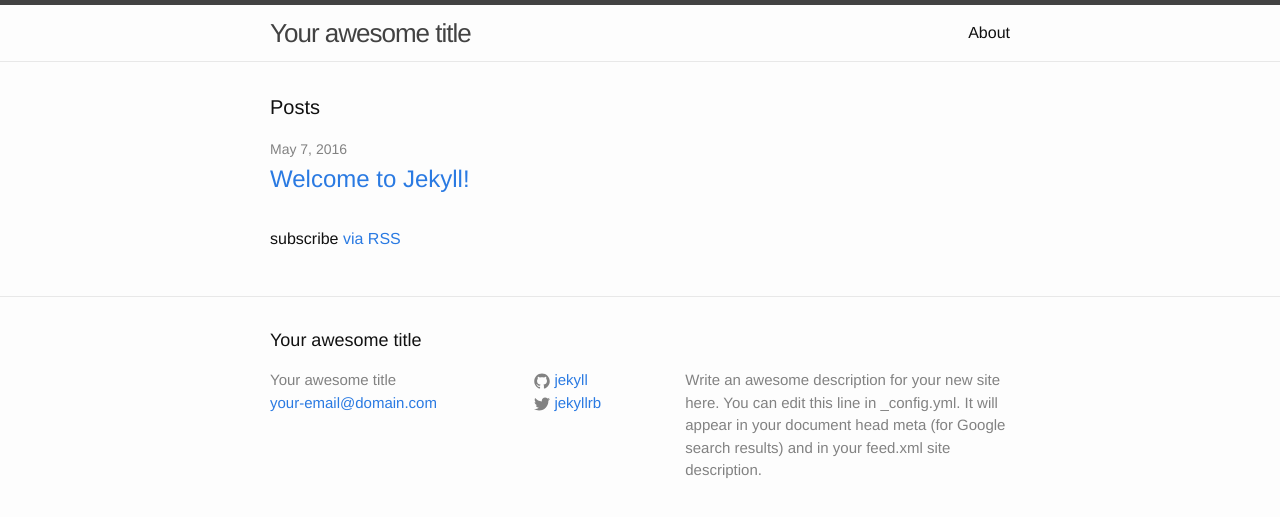
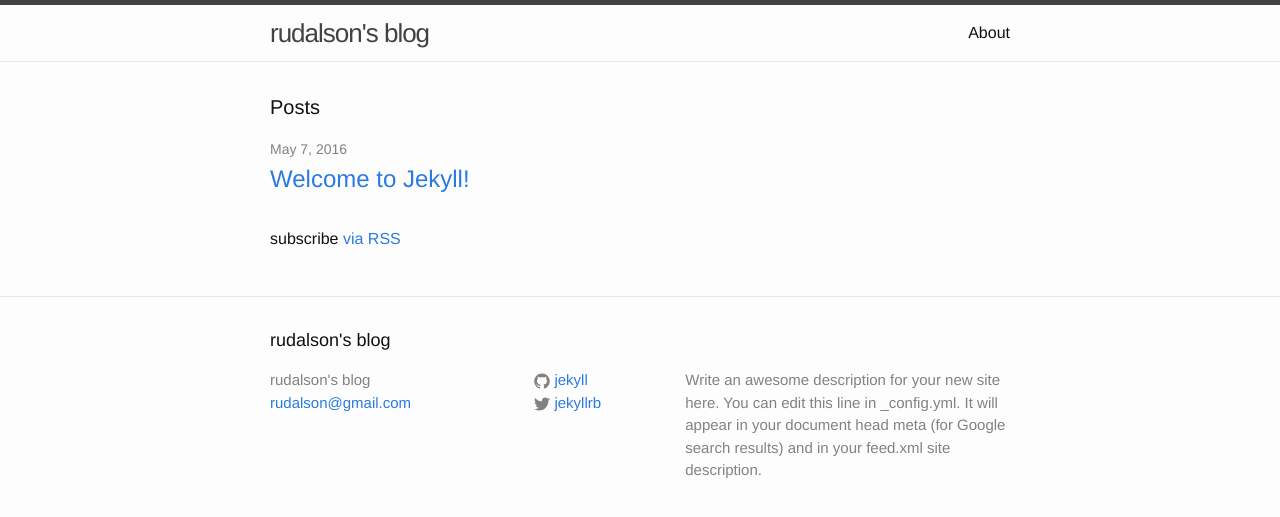
Before and after one commit to rudalson/rudalson.github.io, a Jekyll site: the page built from index.html, in a window 1280 px wide. Shown: the top 517 px of the page. Built offline with Jekyll 4.4.1, drawn with Linux system fonts in a browser that asks for light colours.

Commit message:
Changed the title

```diff
--- a/_config.yml
+++ b/_config.yml
@@ -6,8 +6,8 @@
 # 'jekyll serve'. If you change this file, please restart the server process.
 
 # Site settings
-title: Your awesome title
-email: your-email@domain.com
+title: rudalson's blog
+email: rudalson@gmail.com
 description: > # this means to ignore newlines until "baseurl:"
   Write an awesome description for your new site here. You can edit this
   line in _config.yml. It will appear in your document head meta (for
```
